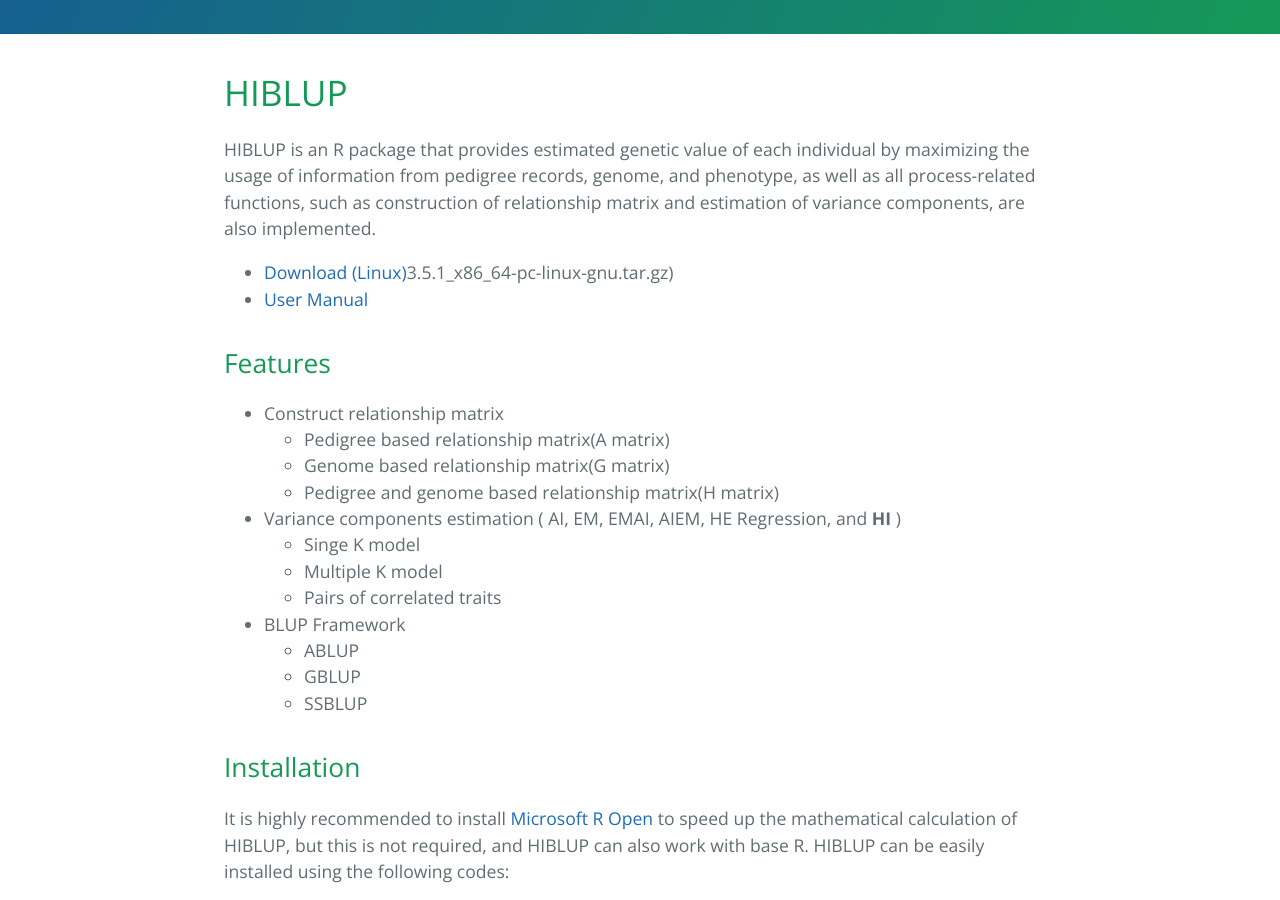
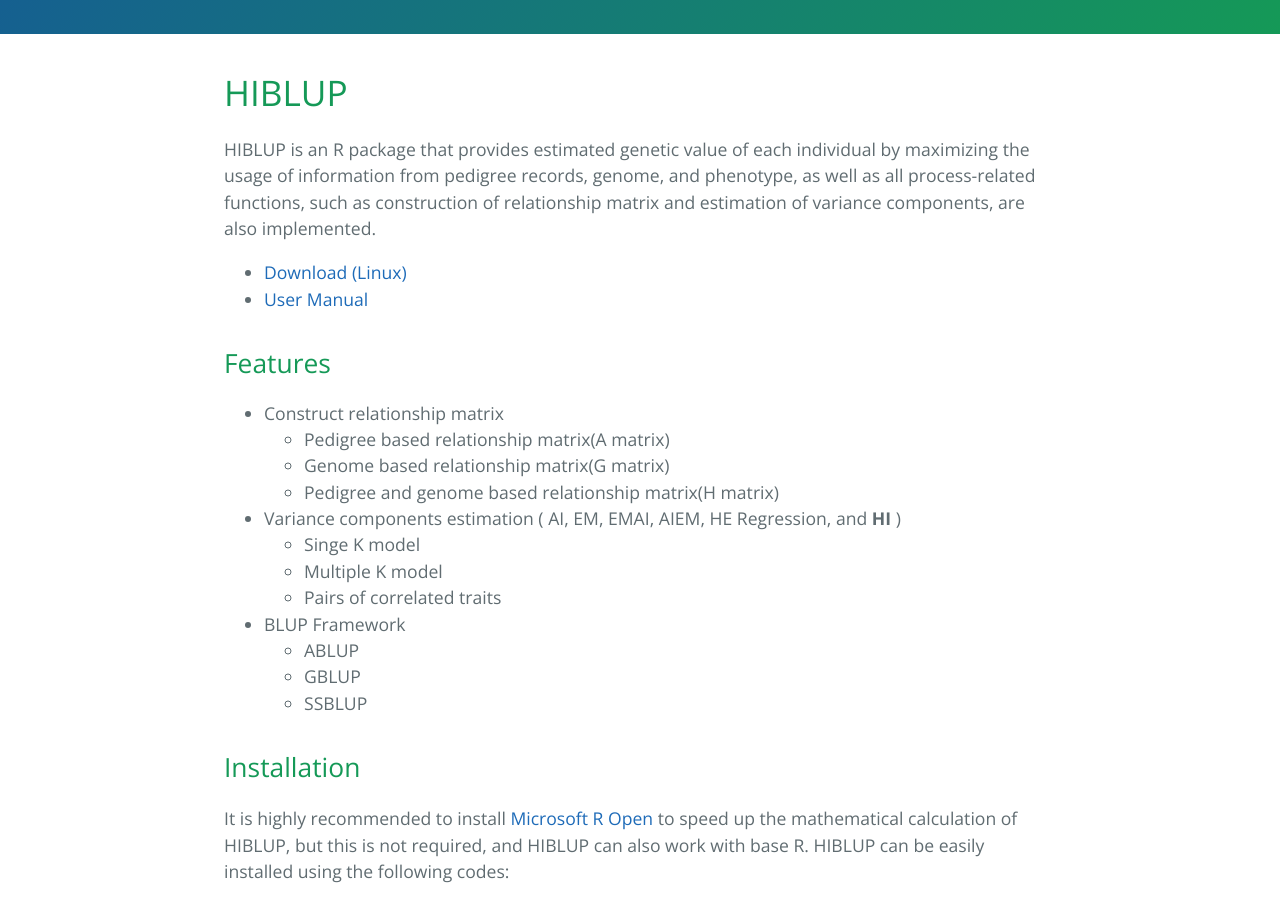
Before and after one commit to hiblup/hiblup.github.io, a Jekyll site: the page built from index.md, in a window 1280 px wide and 900 px high, scrolled down 349 px. Built offline with Jekyll 4.4.1, drawn with Linux system fonts in a browser that asks for light colours; our own code applies the rules of GitHub Pages for plain Markdown files.

Commit message:
fix typo

```diff
--- a/index.md
+++ b/index.md
@@ -5,7 +5,7 @@
 
 HIBLUP is an R package that provides estimated genetic value of each individual by maximizing the usage of information from pedigree records, genome, and phenotype, as well as all process-related functions, such as construction of relationship matrix and estimation of variance components, are also implemented.
 
-- [Download (Linux)](https://github.com/hiblup/hiblup/raw/master/hiblup_1.1.0_R)3.5.1_x86_64-pc-linux-gnu.tar.gz)
+- [Download (Linux)](https://github.com/hiblup/hiblup/raw/master/hiblup_1.1.0_R_3.5.1_x86_64-pc-linux-gnu.tar.gz)
 - [User Manual](https://github.com/hiblup/hiblup/raw/master/hiblup-user-manual.pdf)
 
 ## Features
```
